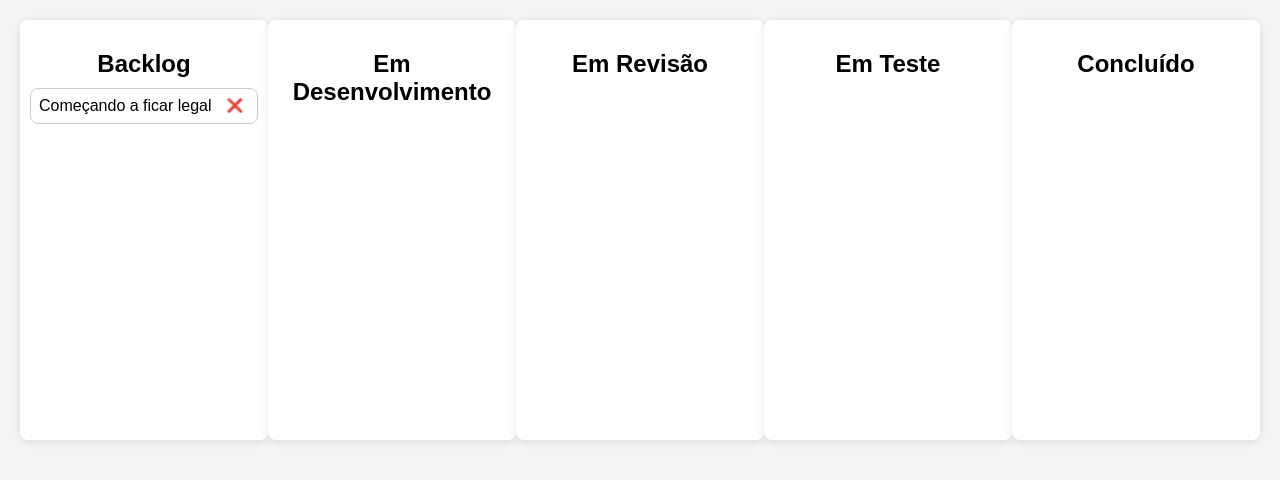
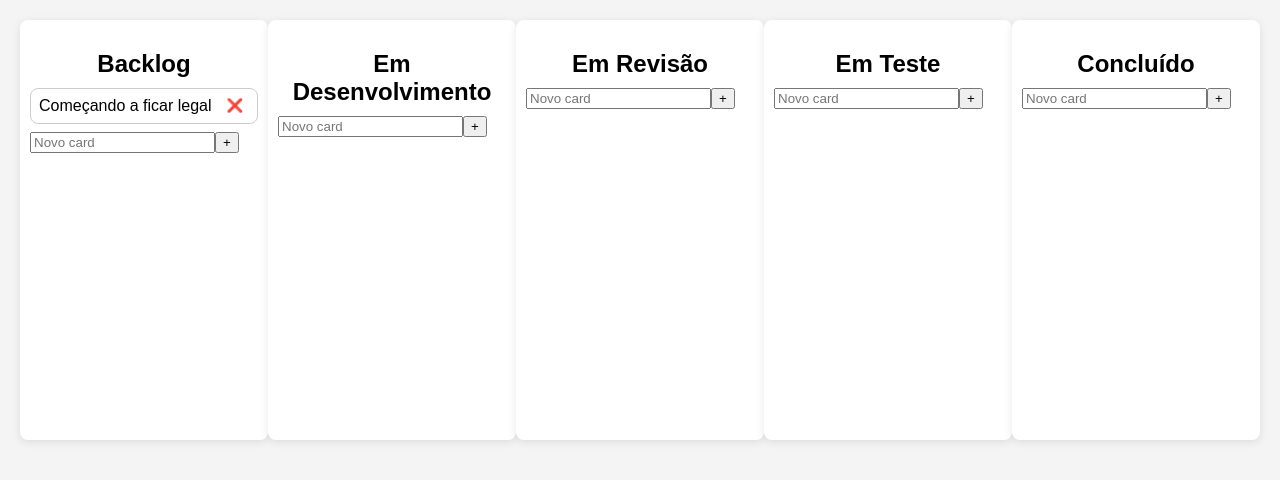
Before and after one commit to ufjf-dcc207/ufjf-dcc207-2025-3-a-sem01-don-t-react, a React (Vite) app in the folder quadro-kanban/: page / in a window 1280 px wide. Shown: the top 480 px of the page. Built offline with nearby package versions, Linux system fonts and the light colour scheme.

Commit message:
Primeira versão de adicionar card

```diff
--- a/quadro-kanban/src/App.tsx
+++ b/quadro-kanban/src/App.tsx
@@ -30,6 +30,19 @@ const App = () => {
     }
   };
 
+  // Função pra remover card
+  const handleAddCard = (title: string, columnName: string) => {
+    const newCard: Card = {
+      id: Math.random().toString(36).substring(2, 9),
+      title,
+    };
+    const updated = {
+      ...columns,
+      [columnName]: [...columns[columnName], newCard],
+    };
+    setColumns(updated);
+  }
+
   // nova função para remover card
   const handleRemoveCard = (columnName: string, cardId: string) => {
     const updated: Columns = {
@@ -48,6 +61,7 @@ const App = () => {
           cards={cards}
           onDropCard={handleDropCard}
           onRemoveCard={handleRemoveCard} //  passamos para as colunas
+          onAddCard={handleAddCard}
         />
       ))}
     </div>
--- a/quadro-kanban/src/components/Column.tsx
+++ b/quadro-kanban/src/components/Column.tsx
@@ -1,3 +1,4 @@
+import { useState } from "react";
 import type { Card } from "../types";
 import CardItem from "./CardItem";
 
@@ -6,16 +7,31 @@ interface ColumnProps {
   cards: Card[];
   onDropCard: (cardId: string, newColumn: string) => void;
   onRemoveCard: (columnName: string, cardId: string) => void; // 🆕
+  onAddCard: (title: string, columnName: string) => void;
 }
 
-const Column = ({ title, cards, onDropCard, onRemoveCard }: ColumnProps) => {
+const Column = ({ title, cards, onDropCard, onRemoveCard, onAddCard }: ColumnProps) => {
+
   const handleDrop = (e: React.DragEvent<HTMLDivElement>) => {
     const cardId = e.dataTransfer.getData("cardId");
     onDropCard(cardId, title);
   };
 
+  const [newTitle, setNewTitle] = useState("");
+
   const handleDragOver = (e: React.DragEvent<HTMLDivElement>) => {
     e.preventDefault();
+  };
+
+  const handleAddCard = () => {
+    const trimmed = newTitle.trim();
+    if (!trimmed) return;
+    onAddCard(trimmed, title);
+    setNewTitle("");
+  }
+
+  const handleKeyDown = (e: React.KeyboardEvent<HTMLInputElement>) => {
+    if (e.key === "Enter") handleAddCard();
   };
 
   return (
@@ -29,6 +45,16 @@ const Column = ({ title, cards, onDropCard, onRemoveCard }: ColumnProps) => {
           onRemove={() => onRemoveCard(title, card.id)} // botão de remover
         />
       ))}
+      <div className="new-card">
+        <input
+          type = "text"
+          placeholder="Novo card"
+          value={newTitle}
+          onChange={(e) => setNewTitle(e.target.value)}
+          onKeyDown={handleKeyDown}
+          />
+          <button onClick={handleAddCard}>+</button>
+      </div>
     </div>
   );
 };
```
